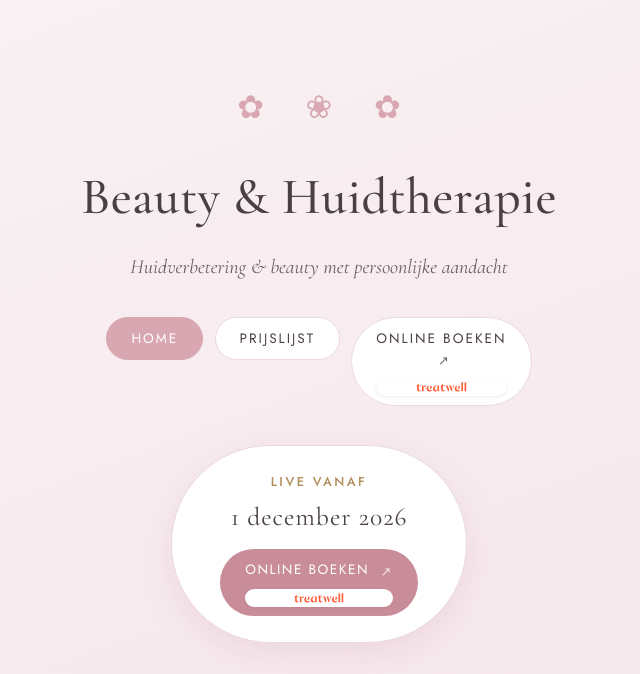
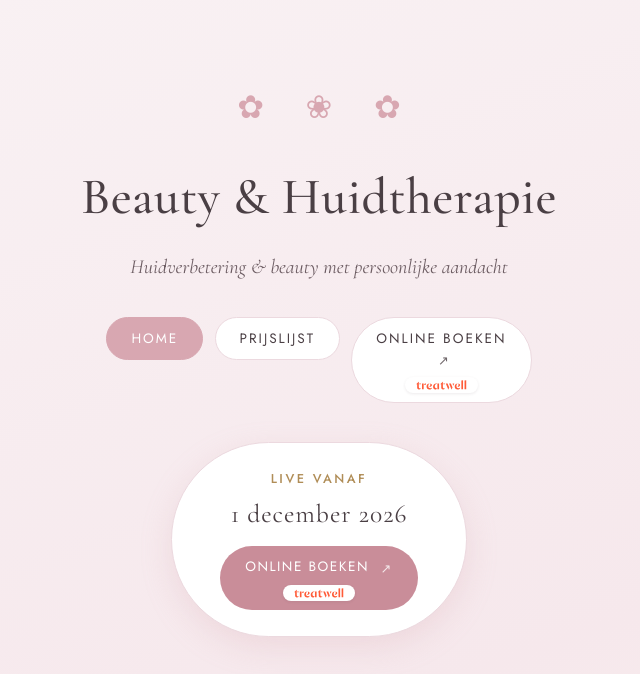
Before and after one commit to Stephanos-Ioannou/beautyhuidtherapie, a plain HTML site: page index.html in a window 1280 px wide. Shown: the top 674 px of the page, without its empty margins (321-961 px from the left). Drawn offline with nearby package versions, Linux system fonts and the light colour scheme.

Commit message:
chip fit-content gecentreerd

```diff
--- a/index.html
+++ b/index.html
@@ -167,8 +167,9 @@
 
   .tw-chip {
     display: flex; align-items: center; justify-content: center;
-    background: #fff; border-radius: 999px; padding: 4px 12px; margin-top: 6px;
-    width: 100%; box-shadow: 0 1px 3px rgba(74,63,68,.10);
+    background: #fff; border-radius: 999px; padding: 3px 10px; margin-top: 5px;
+    width: fit-content; margin-left: auto; margin-right: auto;
+    box-shadow: 0 1px 3px rgba(74,63,68,.10);
   }
   .tw-chip-logo { height: 10px; }
   .knop .pijl { vertical-align: -2px; }
```
Also changed, not shown: prijslijst.html (+3 -2 lines).
